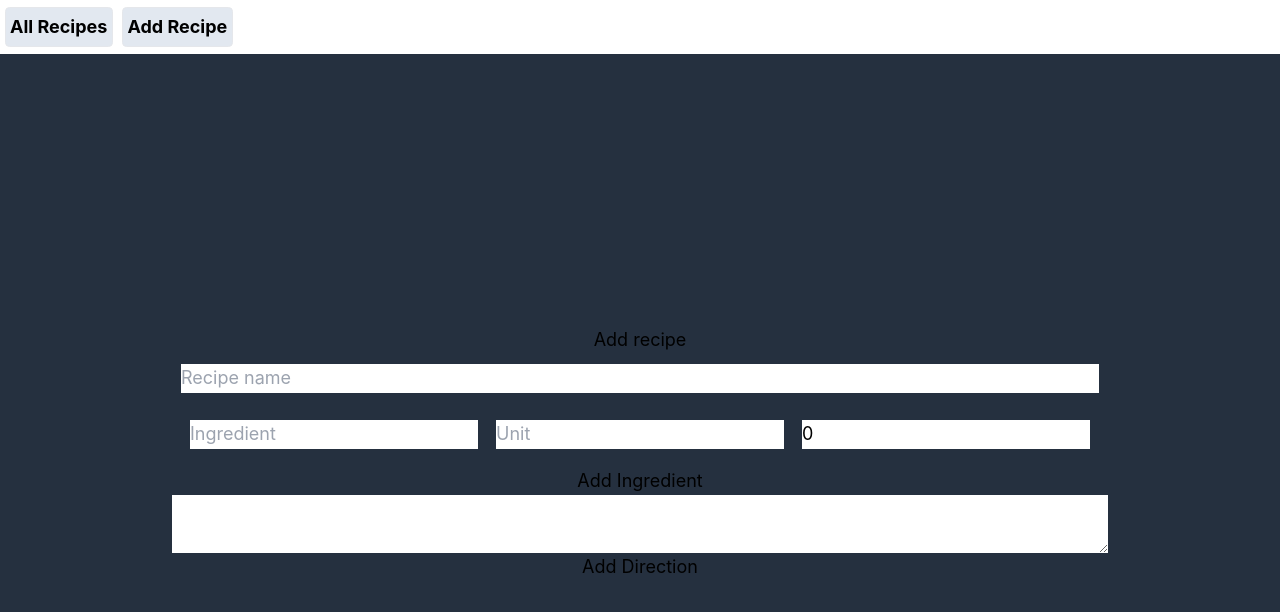
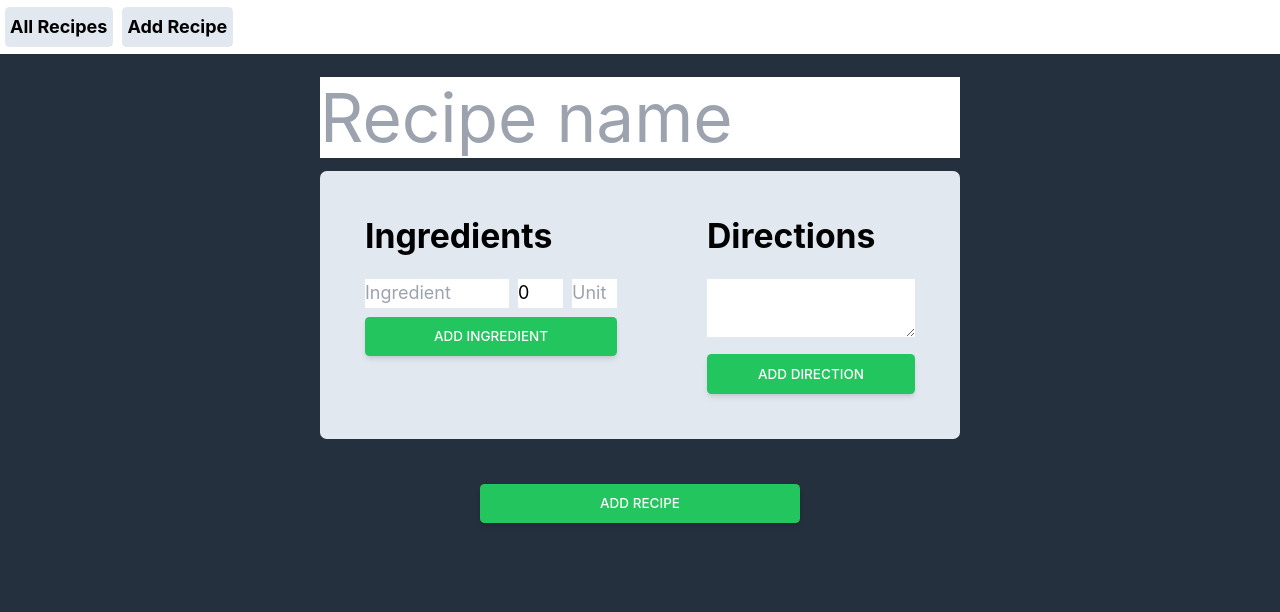
Before and after one commit to Johngn/recipes, a Next.js app: page /add-recipe in a window 1280 px wide. Shown: the top 612 px of the page. Built offline with nearby package versions, Linux system fonts and the light colour scheme.

Commit message:
Style add-recipe component

```diff
--- a/src/pages/add-recipe.tsx
+++ b/src/pages/add-recipe.tsx
@@ -1,5 +1,6 @@
 import { FunctionComponent, useState } from 'react';
 import Navbar from '../layout/navbar';
+import Router from 'next/router';
 
 type ingredientType = {
   name: string;
@@ -11,6 +12,9 @@ type directionType = {
   order: number;
   text: string;
 };
+
+const buttonClasses =
+  'inline-block px-6 py-2.5 bg-green-500 text-white font-medium text-xs leading-tight uppercase rounded shadow-md hover:bg-green-600 hover:shadow-lg focus:bg-green-600 focus:shadow-lg focus:outline-none focus:ring-0 active:bg-green-700 active:shadow-lg transition duration-150 ease-in-out w-full';
 
 const AddRecipe: FunctionComponent = () => {
   const [title, setTitle] = useState('');
@@ -26,6 +30,7 @@ const AddRecipe: FunctionComponent = () => {
   ) => {
     event.preventDefault();
 
+    if (title !== '' && ingredients.length > 0 && directions.length > 0) {
       const newRecipe = {
         title,
         ingredients,
@@ -41,13 +46,16 @@ const AddRecipe: FunctionComponent = () => {
       })
         .then(response => {
           console.log(response);
+          Router.push(`/recipe/${title}`);
         })
         .catch(error => {
           console.log(error);
         });
+    }
   };
 
   const onAddIngredient = () => {
+    if (name !== '' && amount !== 0) {
       setName('');
       setUnit('');
       setAmount(0);
@@ -59,10 +67,11 @@ const AddRecipe: FunctionComponent = () => {
           amount: amount,
         },
       ]);
+    }
   };
 
   const onAddDirection = () => {
-    const lastDirection = directions.length + 1;
+    if (directionText !== '') {
       setDirectionText('');
       setDirections(prevState => [
         ...prevState,
@@ -71,58 +80,83 @@ const AddRecipe: FunctionComponent = () => {
           order: directions.length + 1,
         },
       ]);
+    }
   };
 
   return (
     <>
       <Navbar />
-      <div className="h-screen w-screen flex flex-col justify-center items-center">
-        <button onClick={e => createRecipe(e)}>Add recipe</button>
-        <div className="flex flex-col">
+      <div className="w-2/4 m-auto mt-5">
+        <div className="w-full flex">
           <input
             placeholder="Recipe name"
-            className="m-2"
+            className="text-6xl w-full"
             value={title}
             onChange={e => setTitle(e.currentTarget.value)}
           />
+        </div>
 
+        <div className="flex mt-3 bg-slate-200 rounded-md">
+          <div className="p-10">
+            <h2 className="text-3xl font-bold mb-5">Ingredients</h2>
             {ingredients.map(ingredient => (
-            <div key={ingredient.name} className="flex border justify-between">
+              <div key={ingredient.name} className="flex justify-between mb-2">
                 <p>{ingredient.name}</p>
+                <div className="flex">
+                  <p className="mr-1">{ingredient.amount}</p>
                   <p>{ingredient.unit}</p>
-              <p>{ingredient.amount}</p>
+                </div>
               </div>
             ))}
 
-          <div className="m-2">
+            <div className="flex mb-2">
               <input
                 placeholder="Ingredient"
-              className="m-2"
+                className="mr-2 w-32"
                 value={name}
                 onChange={e => setName(e.currentTarget.value)}
               />
               <input
+                placeholder="Amount"
+                className="mr-2 w-10"
+                type="number"
+                value={amount}
+                onChange={e => setAmount(parseFloat(e.currentTarget.value))}
+              />
+              <input
                 placeholder="Unit"
-              className="m-2"
+                className="w-10"
                 value={unit}
                 onChange={e => setUnit(e.currentTarget.value)}
               />
-            <input
-              placeholder="Amount"
-              className="m-2"
-              value={amount}
-              onChange={e => setAmount(parseFloat(e.currentTarget.value))}
-            />
             </div>
-          <button onClick={onAddIngredient}>Add Ingredient</button>
+            <button className={buttonClasses} onClick={onAddIngredient}>
+              Add Ingredient
+            </button>
+          </div>
+
+          <div className="p-10">
+            <h2 className="text-3xl font-bold mb-5">Directions</h2>
             {directions.map(direction => (
-            <p key={direction.order}>{direction.text}</p>
+              <div key={direction.order} className="mb-5">
+                <h2 className="text-xl font-bold">Step {direction.order}:</h2>
+                <p>{direction.text}</p>
+              </div>
             ))}
             <textarea
               value={directionText}
               onChange={e => setDirectionText(e.currentTarget.value)}
+              className="w-full mb-2"
             />
-          <button onClick={onAddDirection}>Add Direction</button>
+            <button className={buttonClasses} onClick={onAddDirection}>
+              Add Direction
+            </button>
+          </div>
+        </div>
+        <div className="w-2/4 m-auto mt-10">
+          <button onClick={e => createRecipe(e)} className={buttonClasses}>
+            Add recipe
+          </button>
         </div>
       </div>
     </>
```
Also changed, not shown: src/styles/globals.css (+0 -26 lines), 1 other file (tests, documents, lock files or other folders). Lines whose indentation alone changed are shown as unchanged.
